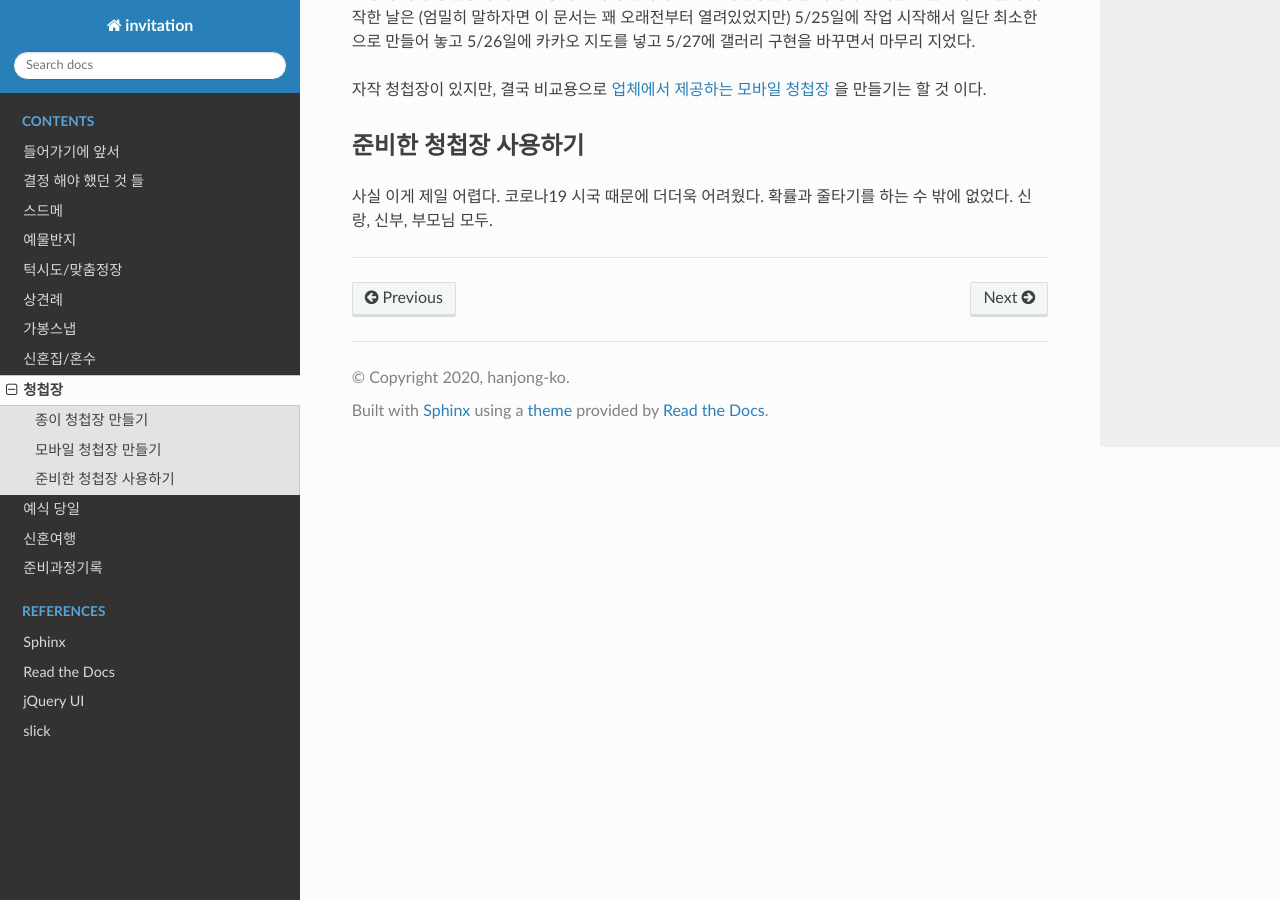
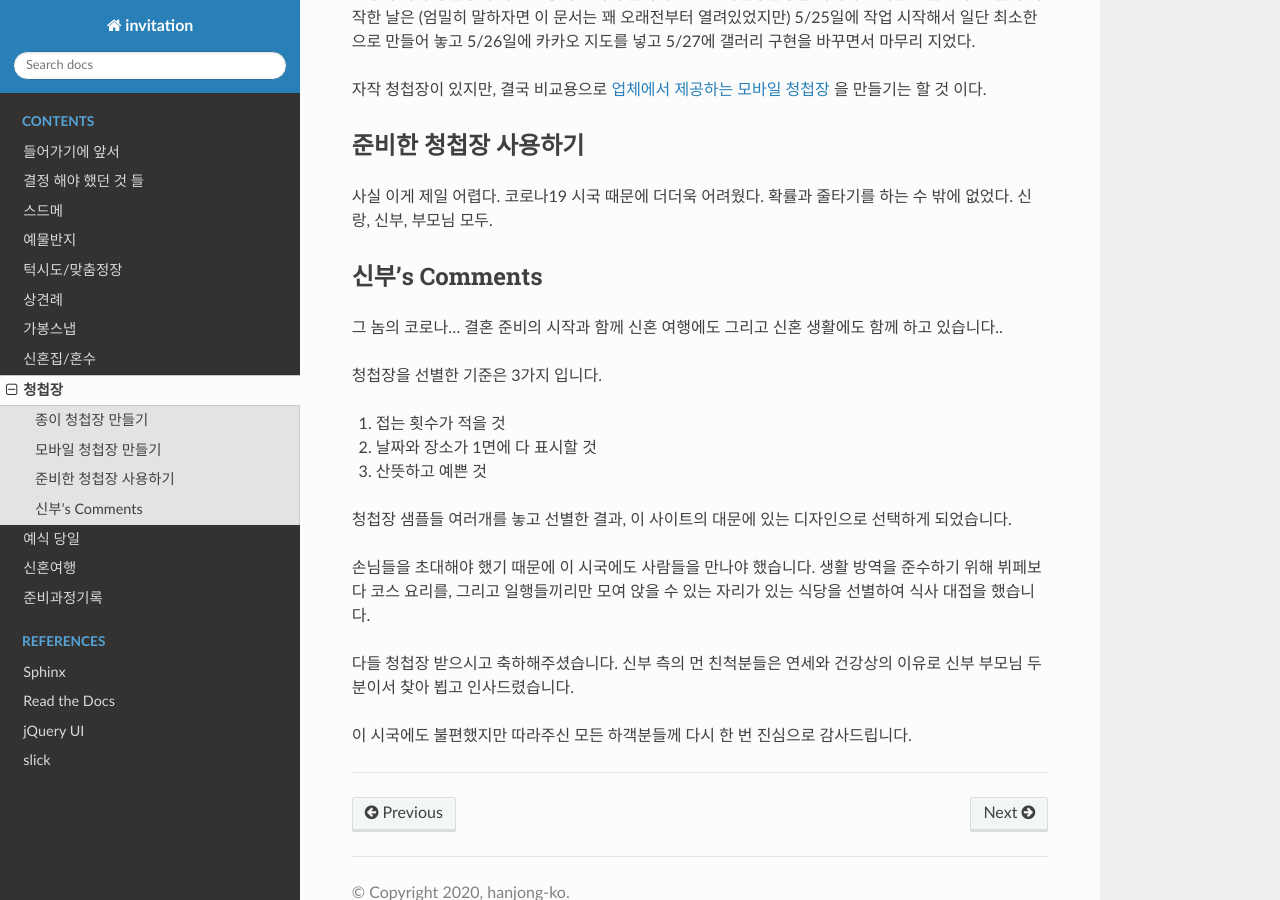
Before and after one commit to rino0601/hjk52knk, a Sphinx documentation site: the page built from docs/invitation.rst, in a window 1280 px wide and 900 px high, scrolled down 1216 px. Built offline with Sphinx 7.4.7 and the Read the Docs theme 2.0.0, drawn with Linux system fonts in a browser that asks for light colours.

Commit message:
Update invitation.rst

```diff
--- a/docs/invitation.rst
+++ b/docs/invitation.rst
@@ -49,3 +49,31 @@
 
 사실 이게 제일 어렵다. 코로나19 시국 때문에 더더욱 어려웠다.
 확률과 줄타기를 하는 수 밖에 없었다. 신랑, 신부, 부모님 모두.
+
+
+
+신부's Comments
+----------------------------------
+
+그 놈의 코로나...
+결혼 준비의 시작과 함께 신혼 여행에도 그리고 신혼 생활에도 함께 하고 있습니다..
+
+
+청첩장을 선별한 기준은 3가지 입니다.
+
+1. 접는 횟수가 적을 것
+2. 날짜와 장소가 1면에 다 표시할 것
+3. 산뜻하고 예쁜 것
+
+
+청첩장 샘플들 여러개를 놓고 선별한 결과, 이 사이트의 대문에 있는 디자인으로 선택하게 되었습니다.
+
+
+손님들을 초대해야 했기 때문에 이 시국에도 사람들을 만나야 했습니다.
+생활 방역을 준수하기 위해 뷔페보다 코스 요리를, 그리고 일행들끼리만 모여 앉을 수 있는 자리가 있는 식당을 선별하여 식사 대접을 했습니다.
+
+
+다들 청첩장 받으시고 축하해주셨습니다.
+신부 측의 먼 친척분들은 연세와 건강상의 이유로 신부 부모님 두 분이서 찾아 뵙고 인사드렸습니다.
+
+이 시국에도 불편했지만 따라주신 모든 하객분들께 다시 한 번 진심으로 감사드립니다.
```
